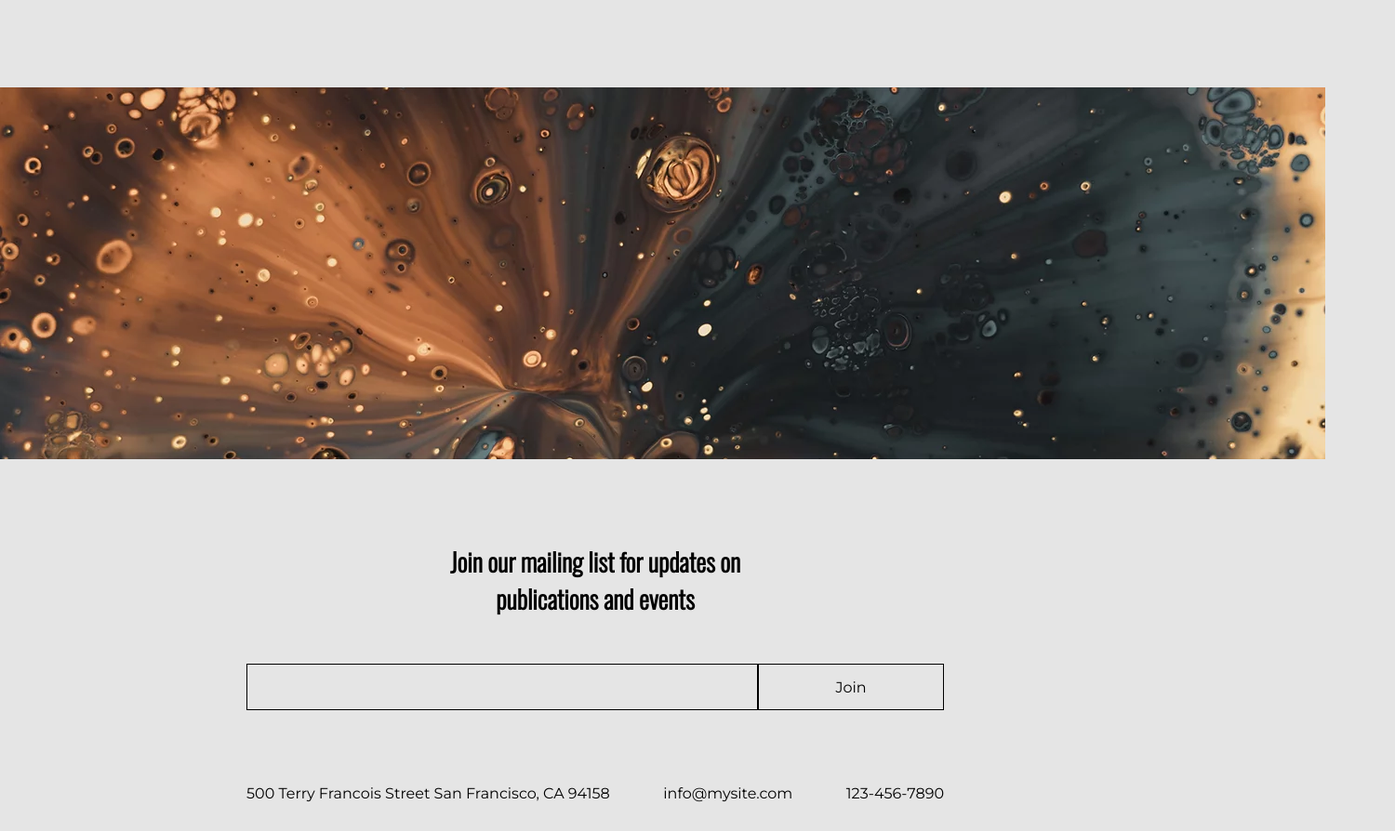
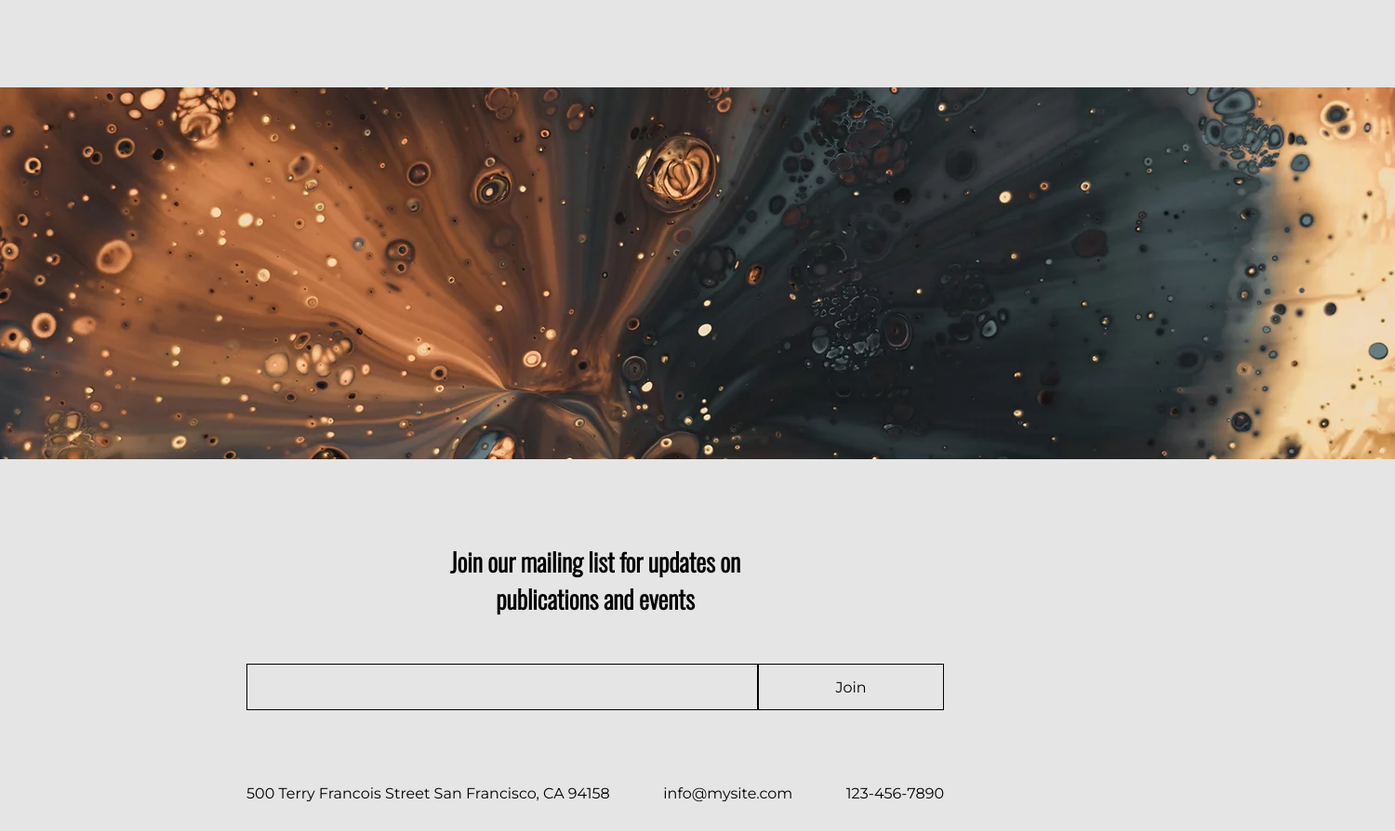
Before and after one commit to Nikita-glitch-web/the-thomas-hill-research-center, a plain HTML site: page research.html in a window 1280 px wide. Shown: the part 1585-2479 px from the top of the page at 93% size, 1500 px wide, since content can reach past the window. Drawn offline with nearby package versions, Linux system fonts and the light colour scheme.

Commit message:
war-commit

```diff
--- a/research.css
+++ b/research.css
@@ -171,7 +171,7 @@ p {
   background-image: url(./images/yellow-drops-img.webp);
   margin-left: auto;
   margin-right: auto;
-  width: 95em;
+  width: 100em;
 }
 
 .email-title {
```
